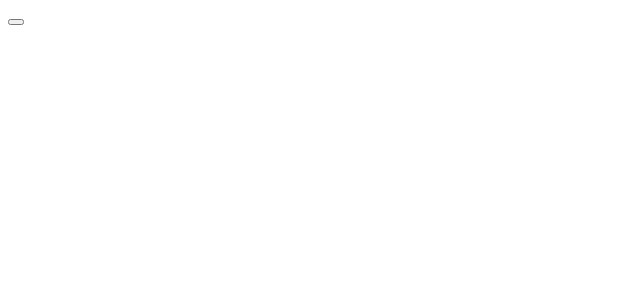
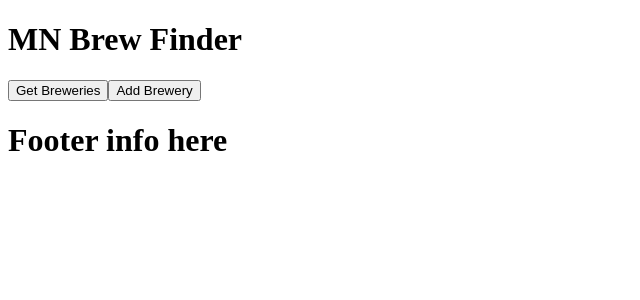
Before and after one commit to kjensen19/nexStar, a React (Create React App) app: page / in a window 1280 px wide. Shown: the top 300 px of the page, without its empty margins (0-640 px from the left). Built offline with nearby package versions, Linux system fonts and the light colour scheme.

Commit message:
built out header and footer components

```diff
--- a/src/components/App/App.jsx
+++ b/src/components/App/App.jsx
@@ -1,11 +1,14 @@
 import axios from "axios";
 import { useState, useEffect } from 'react';
+
+import Header from "./Header/Header";
 import BreweryList from "./BreweryList/BreweryList";
+import Footer from "./Footer/Footer";
 
 function App(){
     const [brewries, setBrewries] = useState([])
 
-    const handleClick = () => {
+    const fetchBreweries = () => {
         axios({
             method: 'GET',
             url: '/api/template'
@@ -18,12 +21,15 @@ function App(){
     }
 
     return(
-        <div>
-            <button onClick={handleClick}></button>
+        <>
+            <Header />
+            <div>
+                <button onClick={fetchBreweries}>Get Breweries</button>
+                <button>Add Brewery</button>
                 <BreweryList brewries={brewries} />
-
-
-        </div>
+            </div>
+            <Footer />
+        </>
     )
 }
 
--- a/src/components/App/BreweryItem/BreweryItem.jsx
+++ b/src/components/App/BreweryItem/BreweryItem.jsx
@@ -2,9 +2,13 @@
 
 export default function BreweryItem({ brewery }){
     console.log('brewery name: ', brewery)
+    //Edit go to a detail view or bring up a modal?
+    //Details on click or a button?
     return(
         <div >
             <p>{brewery.name}</p>
+            <button>Delete</button>
+            <button>Edit</button>
         </div>
     )
 }
--- /dev/null
+++ b/src/components/App/Footer/Footer.jsx
@@ -0,0 +1,6 @@
+
+export default function Footer(){
+    return(
+        <h1>Footer info here</h1>
+    )
+}
--- /dev/null
+++ b/src/components/App/Header/Header.jsx
@@ -0,0 +1,6 @@
+
+export default function Header(){
+    return(
+        <h1>MN Brew Finder</h1>
+    )
+}
```
